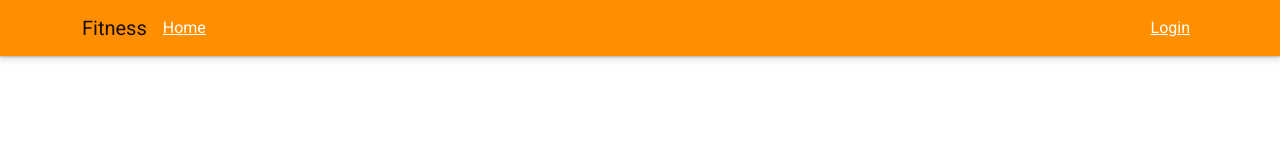
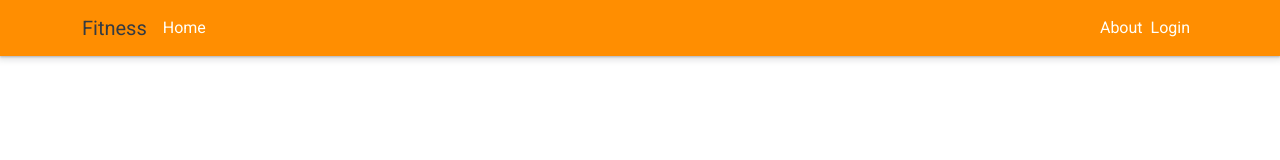
Before and after one commit to dhanushthakkalapally/fitness-client, a React (Create React App) app in the folder client/: page / in a window 1280 px wide. Shown: the top 160 px of the page. Built offline with nearby package versions, Linux system fonts and the light colour scheme.

Commit message:
navBrand styling

```diff
--- a/client/src/components/publicSite/publicSiteHeader.jsx
+++ b/client/src/components/publicSite/publicSiteHeader.jsx
@@ -9,7 +9,7 @@ class PublicSiteHeader extends Component {
             <>
                 <Navbar expand="lg" className="navBar">
                     <div className="container">
-                        <Navbar.Brand>
+                        <Navbar.Brand className="navBrand">
                             Fitness
                         </Navbar.Brand>
                         <Navbar.Toggle aria-controls="responsive-navbar-nav"/>
@@ -18,6 +18,7 @@ class PublicSiteHeader extends Component {
                                 <li className="nav-item navElement"><Link to="/">Home</Link></li>
                             </ul>
                             <ul className="navbar-nav">
+                                <li className="nav-item navElement me-2"><Link to="/about">About</Link></li>
                                 <li className="nav-item navElement me-2"><Link to="/login">Login</Link></li>
                             </ul>
                         </Navbar.Collapse>
--- a/client/src/components/publicSite/styles/publicHeader.css
+++ b/client/src/components/publicSite/styles/publicHeader.css
@@ -4,6 +4,11 @@
     box-shadow: var(--devsite-header-lower-box-shadow,0 1px 2px 0 rgba(60,64,67,.3),0 2px 6px 2px rgba(60,64,67,.15));
 }
 
+.navBrand {
+    color: #343b43 !important;
+}
+
 .navElement a {
     color: #fffffa !important;
+    text-decoration: unset;
 }
```
